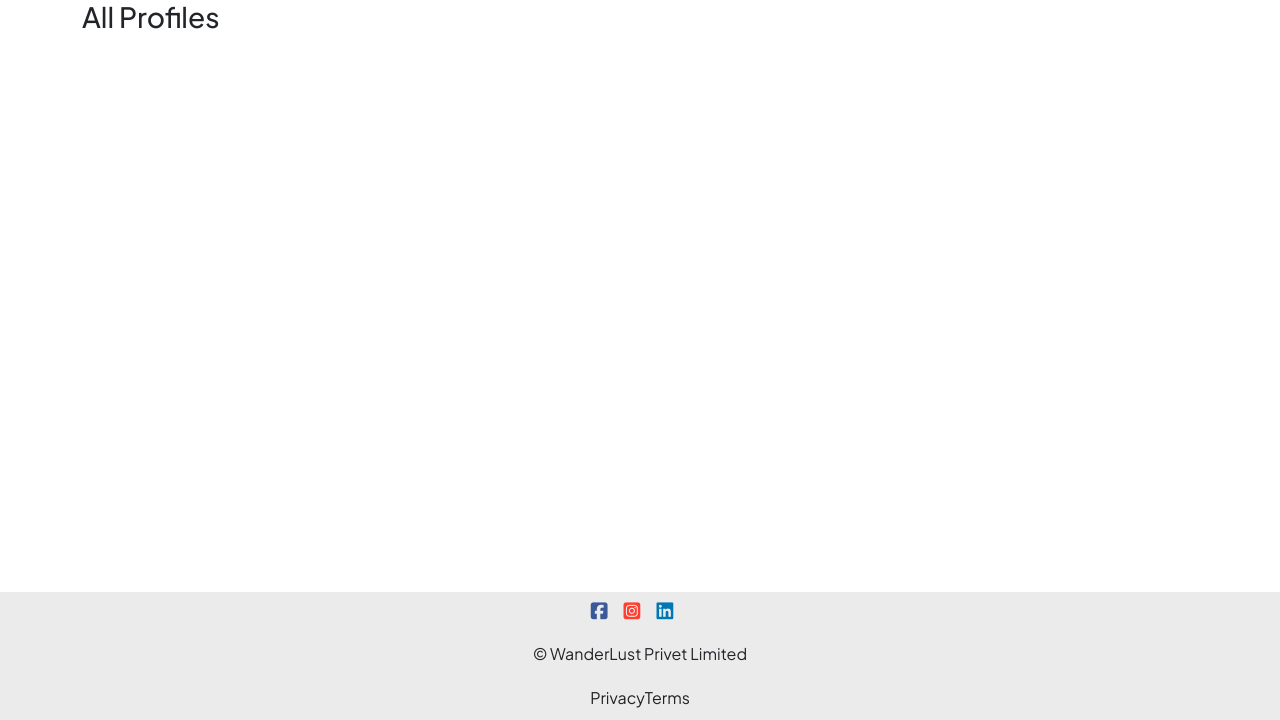
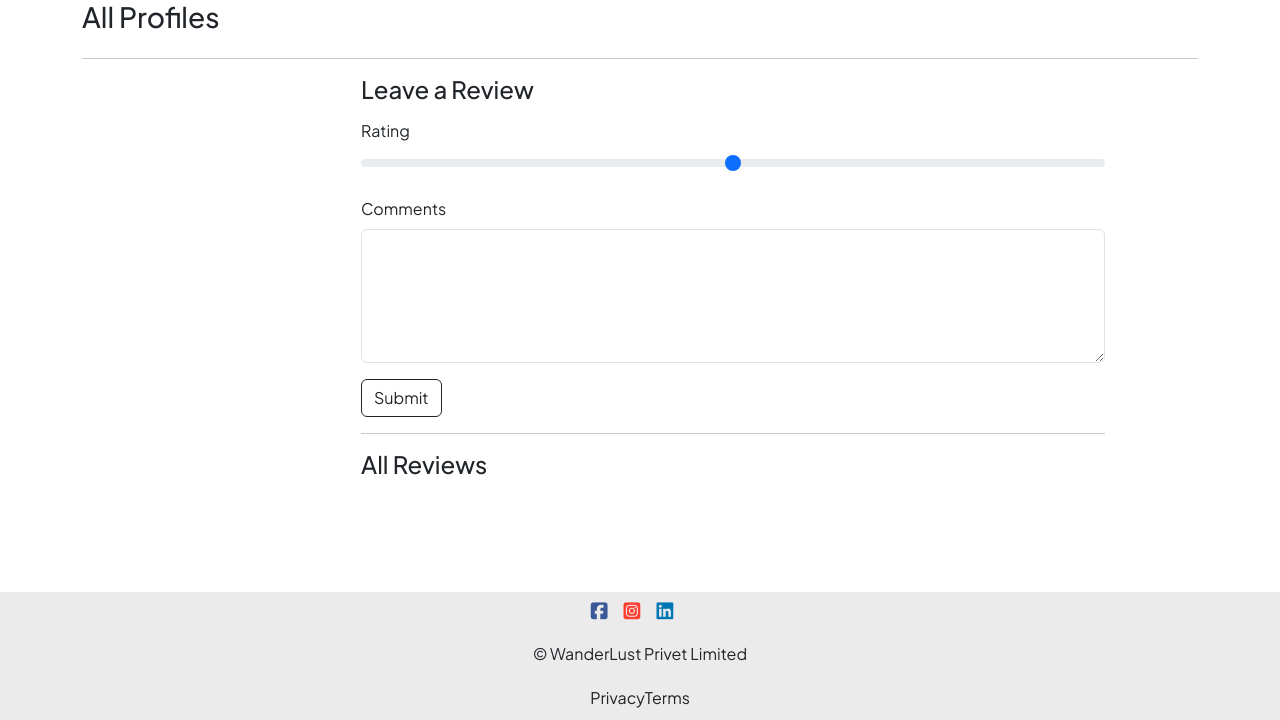
Before and after one commit to sohebmulani05/Divorces-Person-Website, a Node server app: page /listings in a window 1280 px wide. Shown: the part 80-800 px from the top of the page. Run offline with Node 20, Linux system fonts and the light colour scheme; data that the repository does not hold is empty; some libraries are stand-ins or nearby versions.

Commit message:
adding reviews feature

```diff
--- a/app.js
+++ b/app.js
@@ -8,6 +8,7 @@ const ejsMate = require("ejs-mate")
 const wrapAsync = require("./utils/wrapAsync.js")
 const ExpressError = require("./utils/ExpressError.js")
 const {listingSchema} = require("./schema.js")
+const Review = require("./models/review.js")
 
 app.set("views engine", "ejs")
 app.set("views", path.join(__dirname, "/views"))
@@ -41,7 +42,8 @@ const validateListing = (req,res,next) =>{
 //Index Route
 app.get("/listings", wrapAsync(async (req,res)=>{
     const allListings = await Listing.find({})
-   res.render("listings/index.ejs", {allListings})
+    let allReview = await Review.find({})
+   res.render("listings/index.ejs", {allListings, allReview})
 }))
 
 
@@ -109,7 +111,26 @@ app.delete("/listings/:id", wrapAsync(async (req,res)=>{
     res.redirect("/listings")
 }))
 
+//Reviews
+//Post Route
+app.post("/listings/reviews", async(req,res)=>{
+    let newReview = new Review(req.body.review)
+    let result = await newReview.save()
+    console.log(result)
+    res.redirect("/listings")
+})
 
+app.delete("/listings/reviews/:reviewId", async(req,res)=>{
+    let{reviewId} = req.params;
+    let result = await Review.findByIdAndDelete(reviewId)
+    res.redirect("/listings")
+})
+
+// //index route
+// app.get("/listings", async(req,res)=>{
+//     let allReview = await Review.find({})
+//     res.render("listings/index.ejs", {allReview})
+// })
 
 
 
--- a/package.json
+++ b/package.json
@@ -10,9 +10,11 @@
   "license": "ISC",
   "description": "",
   "dependencies": {
+    "connect-flash": "^0.1.1",
     "ejs": "^3.1.10",
     "ejs-mate": "^4.0.0",
     "express": "^4.19.2",
+    "express-session": "^1.18.0",
     "joi": "^17.13.3",
     "method-override": "^3.0.0",
     "mongoose": "^8.5.3"
--- a/public/css/style.css
+++ b/public/css/style.css
@@ -59,7 +59,7 @@ body{
 }
 
 /* Cards */
-.card{
+.listing-card{
     border: none !important;
     margin-bottom: 2rem;
 }
--- a/views/listings/index.ejs
+++ b/views/listings/index.ejs
@@ -1,16 +1,13 @@
 <% layout("/layouts/boilerplate") %>
 <body>
     <h3>All Profiles</h3>
-    <!-- <form method="get" action="/listings/new">
-        <button>Create New Listing</button>
-    </form> -->
 
     <div class="row row-cols-lg-6 row-cols-md-2 row-cols-sm-1">
 
         <% for(let listing of allListings){ %>
             <a href="/listings/<%= listing._id %>" class="listing-link">
 
-            <div class="card col cards">
+            <div class="card col cards listing-card" >
                 <img src="<%= listing.image %>" class="card-img-top" alt="listing_image" style="height: 20rem;">
 
                 <div class="card-body">
@@ -27,7 +24,54 @@
 
     </div>
 
+    <!-- Review Section -->
+    <hr>
+    <div class="col-8 offset-3 mb-3">
+        <h4>Leave a Review</h4>
+        <form method="post" action="/listings/reviews">
+            <div class="mb-3 mt-3">
+                <label for="rating" class="form-label">Rating</label>
+                <input name="review[rating]" type="range" min="1" max="5" class="form-range">
+            </div>
+
+            <div class="mb-3 mt-3">
+                <label for="comment" class="form-label">Comments</label>
+                <textarea name="review[comment]" id="comment" cols="30" rows="5" class="form-control"></textarea>
+            </div>
+            <button class="btn btn-outline-dark">Submit</button>
+        </form>
+
+        <hr>
+
+        <h4>All Reviews</h4>
+        <div class="row">
+                <% for(let review of allReview){ %>
+                    <div class="card col-5 mb-3 ms-3" >
+                        <div class="card-body">
+                            <h5 class="card-title">UserName</h5>
+                            <p class="card-text"><%= review.comment %></p>
+                            <p class="card-text"><b><%= review.rating %></b> <i class="fa-solid fa-star star"></i> </p>
+                        </div>
+
+                        <form class="mb-3 mt-2" method="post" action="/listings/reviews/<%= review._id %>?_method=DELETE">
+                            <button class="btn btn-sm btn-dark">Delete</button>
+                        </form>
+
+                    </div>
+
+                <% } %>
+        </div>
+    </div>
+
+
+
+
+
+
 </body>
 
 
+
+
+
 <!-- toLocaleString("en-IN") -->
```
Also changed, not shown: models/review.js (added, +14 -0 lines), 1 other file.
